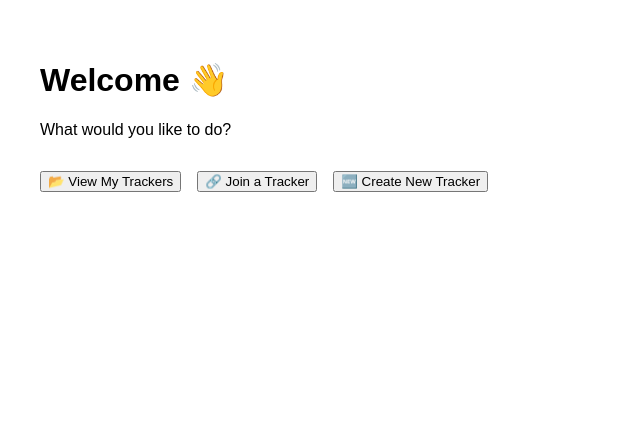
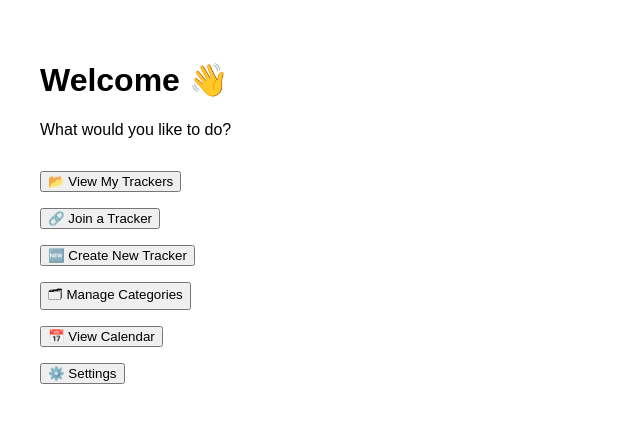
Before and after one commit to rishavgoel95/family-finance-tracker, a Next.js app: page /start in a window 1280 px wide. Shown: the top 422 px of the page, without its empty margins (0-640 px from the left). Built offline with nearby package versions, Linux system fonts and the light colour scheme.

Commit message:
Update start.tsx

```diff
--- a/pages/start.tsx
+++ b/pages/start.tsx
@@ -1,5 +1,3 @@
-// ✅ File: pages/start.tsx (choose to create or join a tracker)
-
 import Link from 'next/link';
 
 export default function Start() {
@@ -7,15 +5,30 @@ export default function Start() {
     <div style={{ padding: '2rem', fontFamily: 'sans-serif' }}>
       <h1>Welcome 👋</h1>
       <p>What would you like to do?</p>
-      <div style={{ marginTop: '2rem' }}>
+
+      <div style={{ marginTop: '2rem', display: 'flex', flexDirection: 'column', gap: '1rem' }}>
         <Link href="/trackers">
-          <button style={{ marginRight: '1rem' }}>📂 View My Trackers</button>
+          <button>📂 View My Trackers</button>
         </Link>
+
         <Link href="/invite">
-          <button style={{ marginRight: '1rem' }}>🔗 Join a Tracker</button>
+          <button>🔗 Join a Tracker</button>
         </Link>
+
         <Link href="/create-tracker">
           <button>🆕 Create New Tracker</button>
+        </Link>
+
+        <Link href="/categories">
+          <button>🗂 Manage Categories</button>
+        </Link>
+
+        <Link href="/calendar">
+          <button>📅 View Calendar</button>
+        </Link>
+
+        <Link href="/settings">
+          <button>⚙️ Settings</button>
         </Link>
       </div>
     </div>
```
